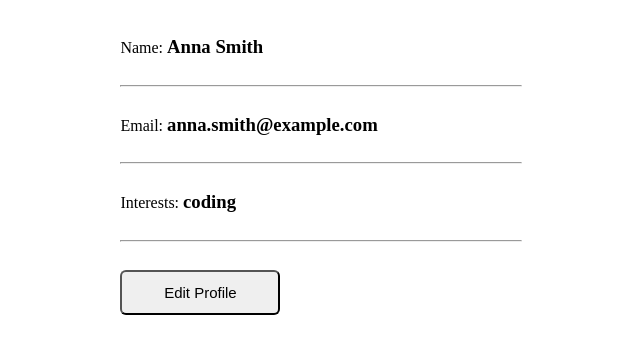
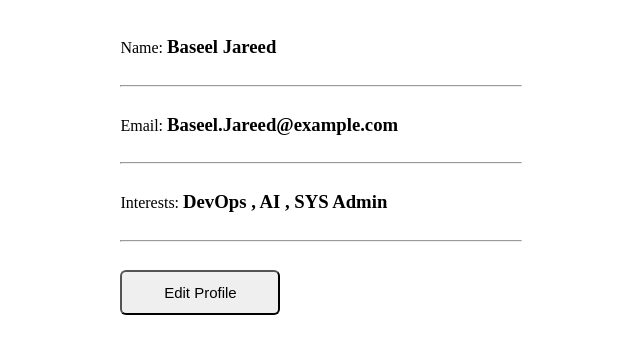
Before and after one commit to baseel-jareed/nodejs-nginx, a website: page contapp/index.html in a window 1280 px wide. Shown: the part 388-742 px from the top of the page, without its empty margins (14-654 px from the left). Drawn offline with Linux system fonts and the light colour scheme; no server answers.

Commit message:
final code

```diff
--- a/contapp/index.html
+++ b/contapp/index.html
@@ -45,11 +45,11 @@
 <div class='container' id='container'>
     <h1>User profile</h1>
     <img src='profile-picture' alt="user-profile">
-    <span>Name: </span><h3 id='name'>Anna Smith</h3>
+    <span>Name: </span><h3 id='name'>Baseel Jareed</h3>
     <hr />
-    <span>Email: </span><h3 id='email'>anna.smith@example.com</h3>
+    <span>Email: </span><h3 id='email'>Baseel.Jareed@example.com</h3>
     <hr />
-    <span>Interests: </span><h3 id='interests'>coding</h3>
+    <span>Interests: </span><h3 id='interests'>DevOps , AI , SYS Admin</h3>
     <hr />
     <button class='button' onclick="showEditProfile()">Edit Profile</button>
 </div>
@@ -72,9 +72,9 @@ async function fetchProfile() {
         const response = await fetch('/get-profile');
         const user = await response.json();
 
-        document.getElementById('name').textContent = user.name || 'Anna Smith';
-        document.getElementById('email').textContent = user.email || 'anna.smith@example.com';
-        document.getElementById('interests').textContent = user.interests || 'coding';
+        document.getElementById('name').textContent = user.name || 'Baseel Jareed';
+        document.getElementById('email').textContent = user.email || 'Baseel.Jareed@example.com';
+        document.getElementById('interests').textContent = user.interests || 'DevOps , AI , SYS Admin';
 
         document.getElementById('container').style.display = 'block';
     } catch (err) {
--- a/contapp/server.js
+++ b/contapp/server.js
@@ -69,8 +69,8 @@ app.get('/', (req, res) => {
 });
 
 app.get('/profile-picture', (req, res) => {
-  const img = fs.readFileSync(path.join(__dirname, "images/profile-1.jpg"));
-  res.writeHead(200, { 'Content-Type': 'image/jpg' });
+  const img = fs.readFileSync(path.join(__dirname, "images/messi.png"));
+  res.writeHead(200, { 'Content-Type': 'image/png' });
   res.end(img, 'binary');
 });
 
```
Also changed, not shown: README.md, contapp/images/messi.png (added).
